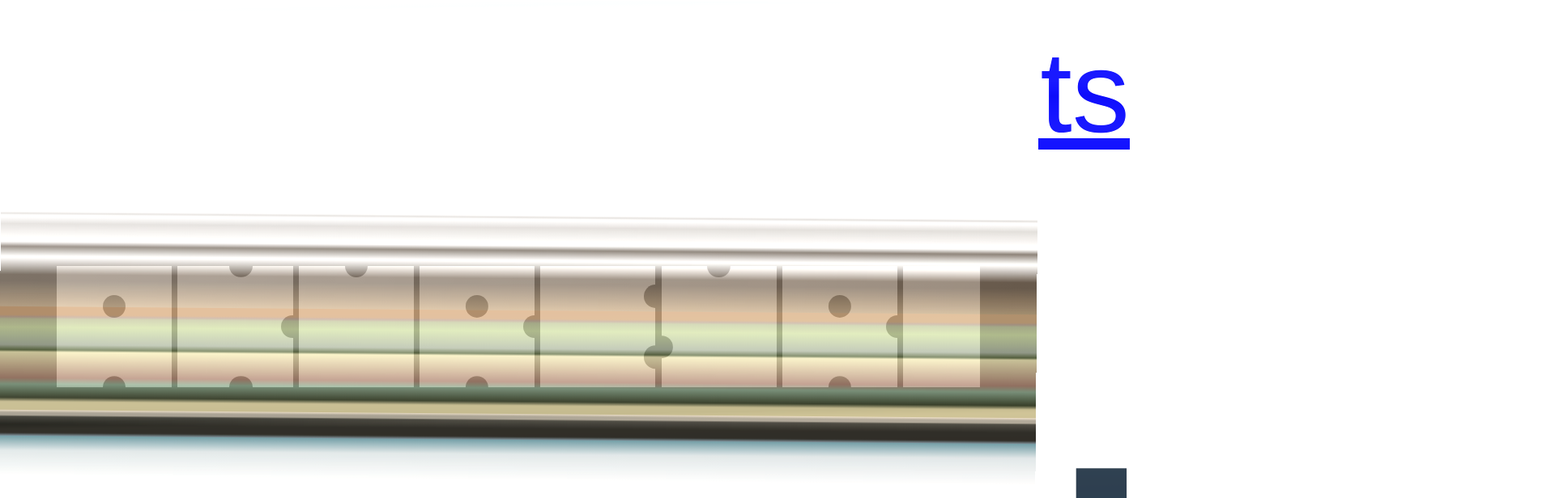
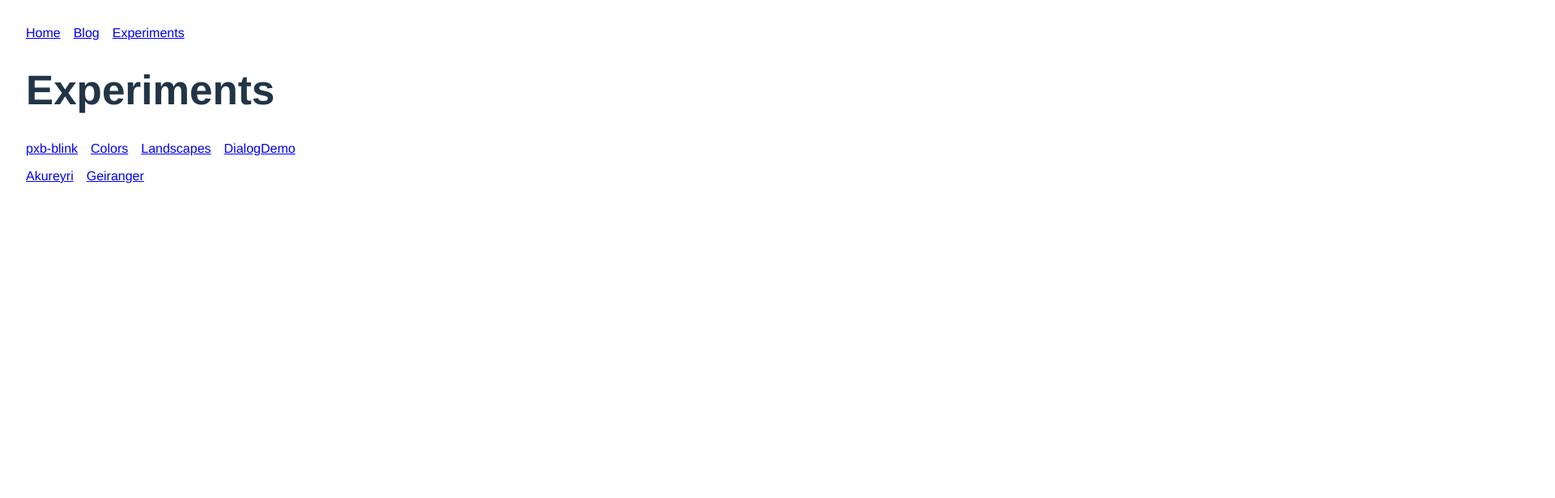
Before and after one commit to method-run/sandbox, a React (Vite) app: page /sandbox/experiments/landscapes/akureyri in a window 1280 px wide. Shown: the top 616 px of the page at 81% size, 1920 px wide, since content can reach past the window. Built offline with nearby package versions, Linux system fonts and the light colour scheme; what colorjs.io would draw is missing.

Commit message:
Window sizing
Fix body size

```diff
--- a/src/Experiments/Landscapes/Akureyri.tsx
+++ b/src/Experiments/Landscapes/Akureyri.tsx
@@ -4,15 +4,17 @@ import { Word } from "../Word";
 
 export const Akureyri = () => {
   const bodyCss = css({
+    height: "100dvh",
+    width: "100dvw",
+    overflow: "hidden",
     fontSize: "calc(100vw / 9)",
   });
 
   const gridCss = css(`
-        position: fixed;
-        top: 0;
-        right: 0;
-        bottom: 0;
-        left: 0;
+        position: absolute;
+        inset: 0;
+        height: 100dvh;
+        width: 100dvw;
         display: grid;
         grid-template-columns: repeat(1, 1fr);
         grid-template-rows: 2fr 1fr 1fr 0.25fr 2fr;
@@ -46,7 +48,12 @@ export const Akureyri = () => {
 
   useLayoutEffect(() => {
     document.body.classList.add(bodyCss);
-    return () => document.body.classList.remove(bodyCss);
+    document.documentElement.classList.add(bodyCss);
+
+    return () => {
+      document.body.classList.remove(bodyCss);
+      document.documentElement.classList.remove(bodyCss);
+    };
   }, [bodyCss]);
 
   const [skyStyle, setSkyStyle] = useState<string>(
--- a/src/Experiments/Landscapes/Geiranger.tsx
+++ b/src/Experiments/Landscapes/Geiranger.tsx
@@ -4,15 +4,17 @@ import { Word } from "../Word";
 
 export const Geiranger = () => {
   const bodyCss = css({
+    height: "100dvh",
+    width: "100dvw",
+    overflow: "hidden",
     fontSize: "calc(100vw / 10)",
   });
 
   const gridCss = css(`
       position: fixed;
-      top: 0;
-      right: 0;
-      bottom: 0;
-      left: 0;
+      inset: 0;
+      height: 100dvh;
+      width: 100dvw;
   `);
 
   const landscapeGradientCss = css(`
@@ -47,7 +49,12 @@ export const Geiranger = () => {
 
   useLayoutEffect(() => {
     document.body.classList.add(bodyCss);
-    return () => document.body.classList.remove(bodyCss);
+    document.documentElement.classList.add(bodyCss);
+
+    return () => {
+      document.body.classList.remove(bodyCss);
+      document.documentElement.classList.remove(bodyCss);
+    };
   }, [bodyCss]);
 
   const headingCss = css(`
--- a/src/Experiments/Landscapes/Landscapes.tsx
+++ b/src/Experiments/Landscapes/Landscapes.tsx
@@ -1,14 +1,12 @@
 import { Link, Route, Routes } from "react-router-dom";
 import { Nav } from "../../Nav/Nav";
-import { Geiranger } from "./Geiranger";
-import { Akureyri } from "./Akureyri";
 
 export const Landscapes = () => {
   return (
     <>
       <Nav>
-        <Link to="./akureyri">Akureyri</Link>
-        <Link to="./geiranger">Geiranger</Link>
+        <Link to="/akureyri">Akureyri</Link>
+        <Link to="/geiranger">Geiranger</Link>
       </Nav>
       <Routes>
         <Route
@@ -23,8 +21,6 @@ export const Landscapes = () => {
             </div>
           }
         />
-        <Route path="geiranger" element={<Geiranger />} />
-        <Route path="akureyri" element={<Akureyri />} />
       </Routes>
     </>
   );
--- a/src/main.tsx
+++ b/src/main.tsx
@@ -2,12 +2,18 @@ import React from "react";
 import ReactDOM from "react-dom/client";
 import App from "./App.tsx";
 import "./index.css";
-import { BrowserRouter } from "react-router-dom";
+import { BrowserRouter, Route, Routes } from "react-router-dom";
+import { Geiranger } from "./Experiments/Landscapes/Geiranger.tsx";
+import { Akureyri } from "./Experiments/Landscapes/Akureyri.tsx";
 
 ReactDOM.createRoot(document.getElementById("root")!).render(
   <React.StrictMode>
     <BrowserRouter basename="/sandbox">
-      <App />
+      <Routes>
+        <Route path="*" element={<App />} />
+        <Route path="geiranger" element={<Geiranger />} />
+        <Route path="akureyri" element={<Akureyri />} />
+      </Routes>
     </BrowserRouter>
   </React.StrictMode>
 );
```
Also changed, not shown: src/Experiments/Landscapes/index.tsx (deleted), 5 other files (tests, documents, lock files or other folders).
